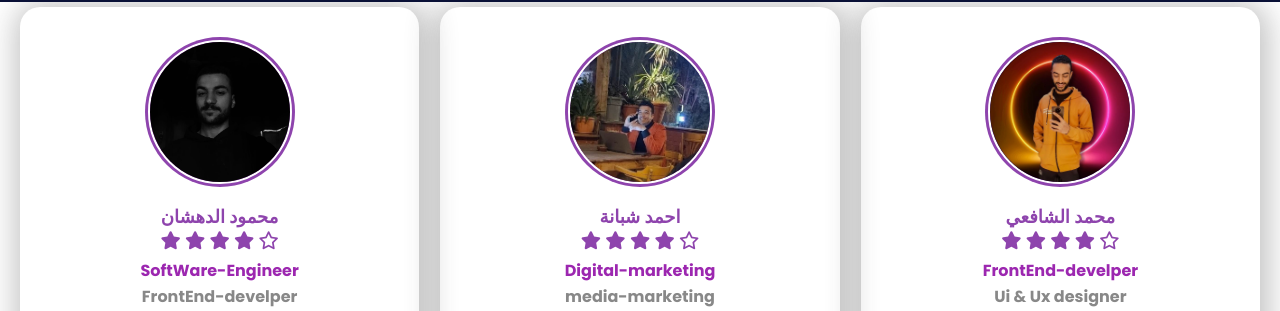
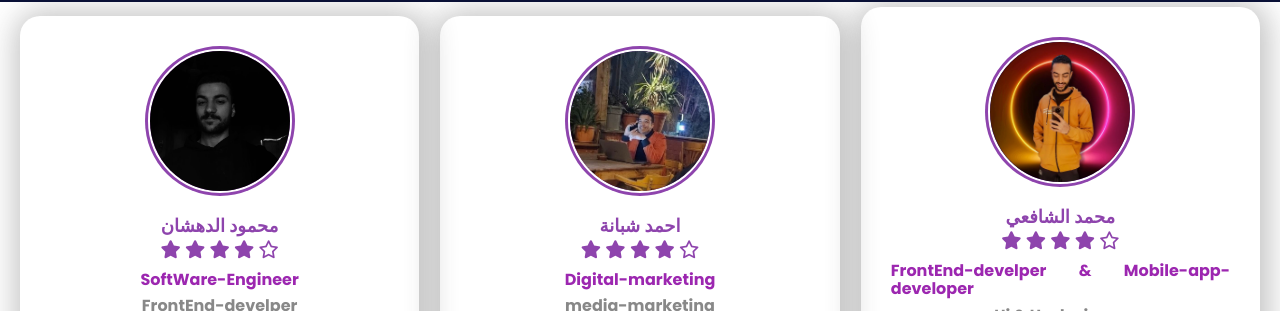
Before and after one commit to MOhamed14564156/Dalily.com, a plain HTML site: page ourTeam.html in a window 1280 px wide. Shown: the part 68-379 px from the top of the page. Drawn offline with nearby package versions, Linux system fonts and the light colour scheme.

Commit message:
Update ourTeam.html

```diff
--- a/ourTeam.html
+++ b/ourTeam.html
@@ -127,7 +127,7 @@
                 <i class="fas fa-star"></i>
                 <i class="far fa-star"></i>
             </div>
-            <p> <span style="color: #9c27b0; font-weight: 800;">FrontEnd-develper </span>
+            <p> <span style="color: #9c27b0; font-weight: 800;">FrontEnd-develper & Mobile-app-developer </span>
             </p>
             <p style=" font-weight: 900;"> Ui & Ux designer
             </p>
```
